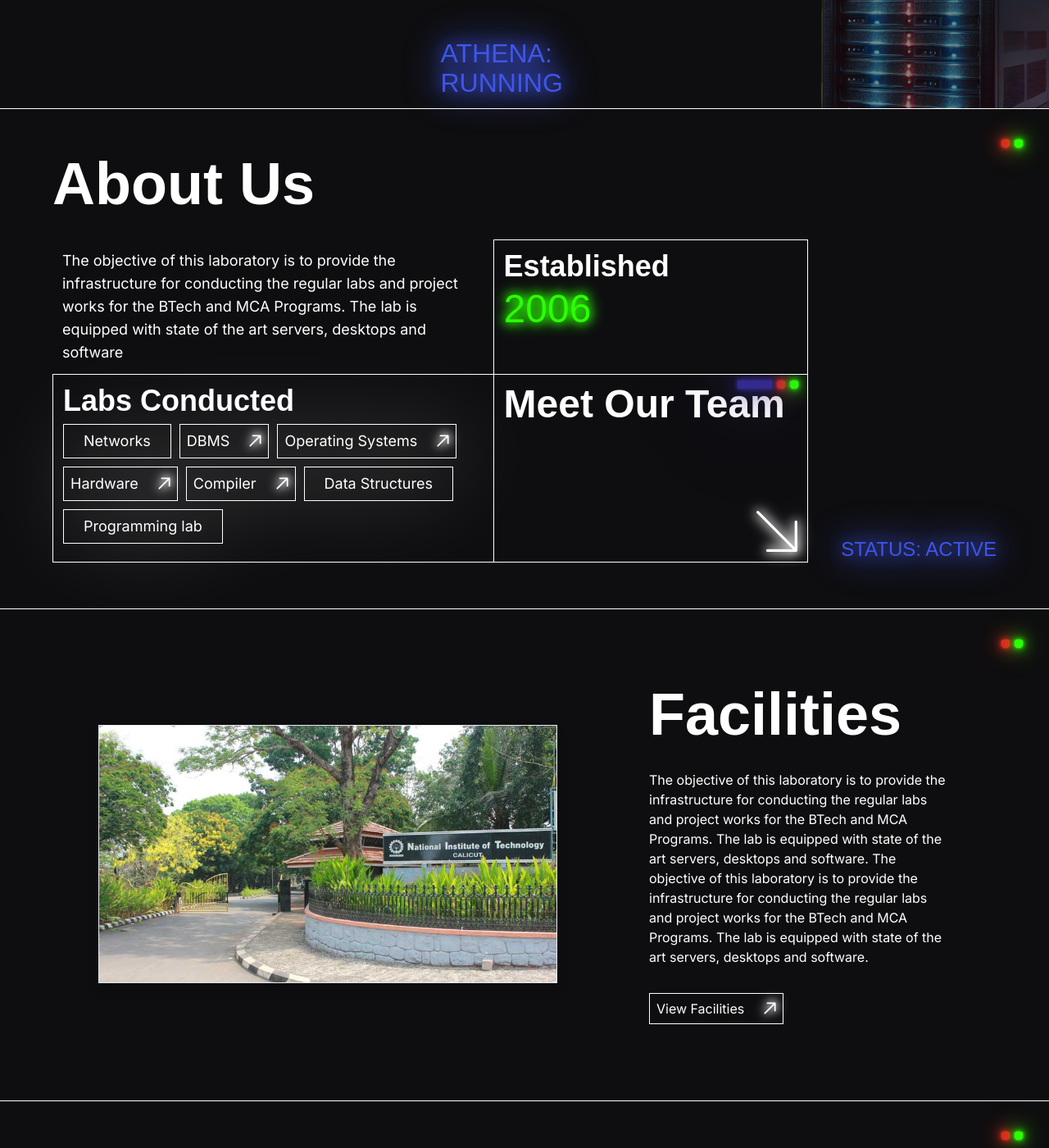
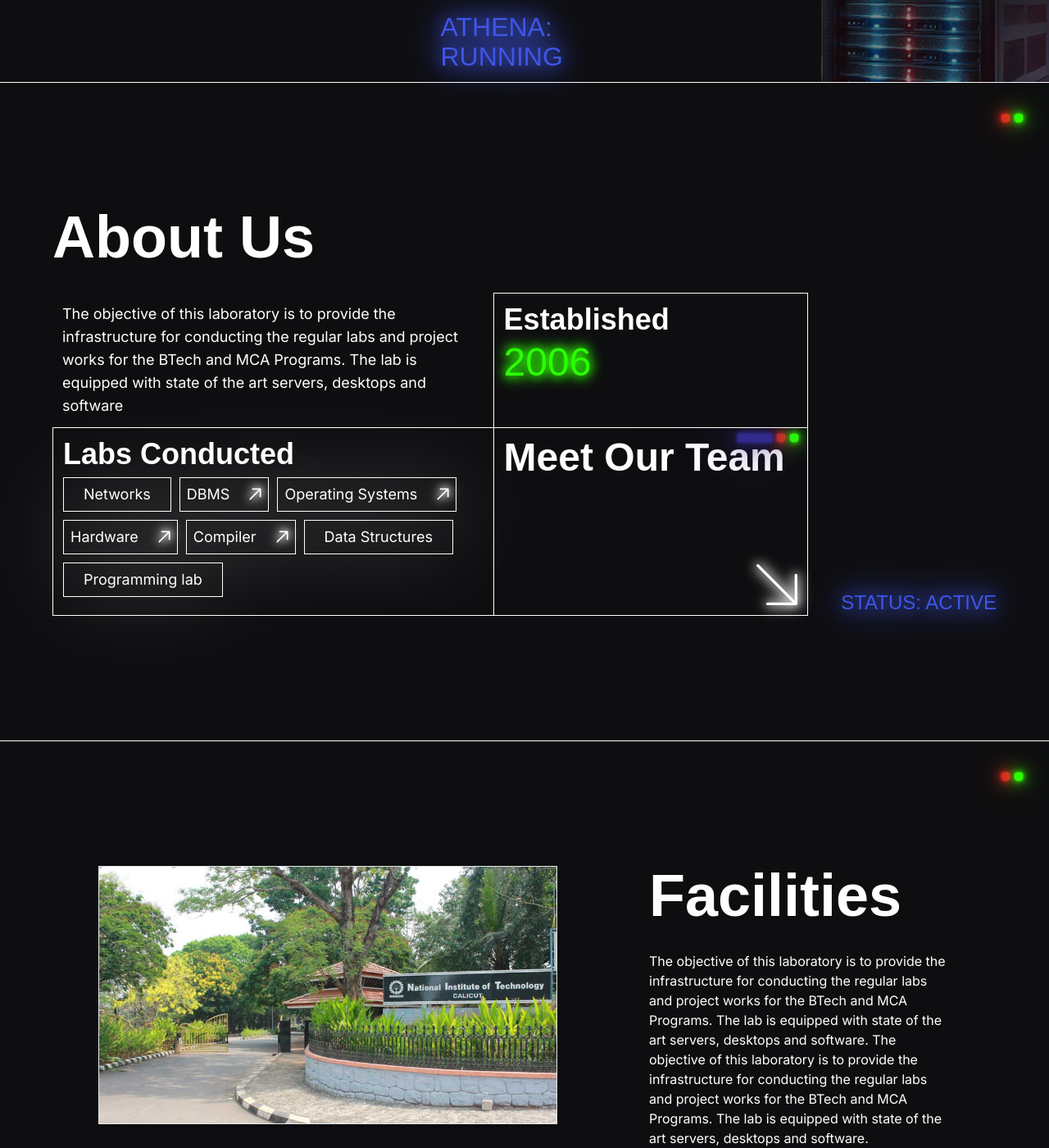
Before and after one commit to athena-server/athena-server.github.io, a Next.js app: page / in a window 1280 px wide. Shown: the part 700-2100 px from the top of the page at 82% size. Built offline with nearby package versions, Linux system fonts and the light colour scheme; a web font is replaced by a local one.

Commit message:
changed container and section behaviour to fit bigger displays

```diff
--- a/src/app/page.tsx
+++ b/src/app/page.tsx
@@ -9,6 +9,7 @@ import { alumniSans, geo } from "@/fonts";
 import SectionDivider from "@/components/SectionDivider";
 import { useRouter } from "next/navigation";
 import { useCallback, useMemo } from "react";
+import Section from "@/components/Section";
 
 
 
@@ -68,9 +69,7 @@ const Page = () => {
 
     return (
         <Container>
-            <div className="min-h-screen h-full w-full">
-                {/* Hero section */}
-                <section className="flex flex-col relative justify-center h-screen items-center lg:items-start">
+            <Section className="flex flex-col justify-center min-h-screen items-center lg:items-start h-full">
                 {/* 1. SSL Text Div */}
                 <div className="w-[215px] h-[192px] lg:w-[1000px] lg:h-[248px] lg:top-[343px] lg:left-[140px] p-0 mb-8">
                     <p className={`${alumniSans.className} font-bold text-[64px] leading-[64px] text-center flex justify-center lg:text-[124px] lg:leading-[124px] lg:text-left bg-[linear-gradient(281.06deg,_#FFFFFF_36.47%,_#3ACBF1_81.15%)] bg-clip-text text-transparent`}>
@@ -121,13 +120,12 @@ const Page = () => {
                 </div>
 
                 {/* 4. Image Div */}
-                    <div className="absolute bottom-0 right-[-64px] hidden lg:flex md:justify-end">
+                <div className="absolute bottom-0 right-0 hidden lg:flex md:justify-end">
                     <img src="/hero/server.png" alt="Server" className="lg:w-[300px] lg:h-[420px] xl:w-[400px] xl:h-[580.47px]"></img>
                 </div>
-                </section>
+            </Section>
 
-                <section id="about-us" className="relative min-h-[75dvh] h-full flex justify-between">
-                    <SectionDivider />
+            <Section id="about-us" className="py-24 2xl:py-48 h-full max-h-[1080px] flex justify-between" borderTop>
                 <CloseIcon />
                 <div className="w-full lg:w-4/5 xl:w-3/5 h-inherit flex flex-col gap-8 items-start justify-center py-14">
                     <h2 className={`${alumniSans.className} font-bold text-5xl lg:text-7xl`}> About Us </h2>
@@ -182,9 +180,8 @@ const Page = () => {
                     style={{ filter: 'drop-shadow(0 0 10px var(--dark-blue)) drop-shadow(0 0 20px var(--dark-blue))' }}>
                     STATUS: ACTIVE
                 </span>
-                </section>
-                <section id="facilities" className="relative min-h-[75dvh] h-full flex items-center justify-between">
-                    <SectionDivider />
+            </Section>
+            <Section id="facilities" className="py-24 2xl:py-48 h-full max-h-[1080px] flex justify-between" borderTop>
                 <CloseIcon />
                 <div className="w-7/12 hidden lg:block h-inherit flex flex-col gap-8 items-center justify-center p-14">
                     <div className="aspect-video w-full flex items-center justify-center">
@@ -202,9 +199,8 @@ const Page = () => {
                         </Button>
                     </div>
                 </div>
-                </section>
-                <section id="resources" className="relative min-h-[75dvh] h-full flex items-center justify-between">
-                    <SectionDivider />
+            </Section>
+            <Section id="resources" className="py-24 2xl:py-48 h-full max-h-[1080px] flex justify-between" borderTop>
                 <CloseIcon />
                 <div className="w-full lg:w-5/12 h-inherit flex flex-col gap-8 items-start justify-center p-0 lg:p-14">
                     <h3 className={`${alumniSans.className} font-bold text-5xl lg:text-7xl`}> CSED Resources </h3>
@@ -219,9 +215,8 @@ const Page = () => {
                 <div className="w-7/12 hidden lg:block h-inherit flex flex-col gap-8 items-center justify-center p-14">
                     <img className="aspect-video w-full flex items-center justify-center" src="/Home/server-rack-section-3.svg" />
                 </div>
-                </section>
-                <section id="more-links" className="relative min-h-[150dvh] lg:min-h-[75dvh] h-full flex justify-between">
-                    <SectionDivider />
+            </Section>
+            <Section id="more-links" className="py-24 2xl:py-48 h-full max-h-[1080px] flex justify-between" borderTop>
                 <CloseIcon />
                 <div className="relative p-0 lg:p-14 flex gap-8 flex-col-reverse lg:flex-row w-full">
                     <div className="h-full w-full lg:w-1/3 flex flex-col items-start justify-center gap-8 relative">
@@ -252,8 +247,7 @@ const Page = () => {
                         </div>
                     </div>
                 </div>
-                </section>
-            </div>
+            </Section>
         </Container>
     );
 }
--- a/src/components/CloseIcon/index.tsx
+++ b/src/components/CloseIcon/index.tsx
@@ -3,7 +3,7 @@ const CloseIcon = () => {
         <img
             src="/CloseIcon/tab-bar-icon.svg"
             alt="tab-bar-icon"
-            className="hidden md:block absolute top-0 -right-16 2xl:right-0"
+            className="hidden md:block absolute top-0 right-0"
             height={100}
         />
     )
--- a/src/components/Container/index.tsx
+++ b/src/components/Container/index.tsx
@@ -18,7 +18,7 @@ const Container = ({
     className,
     disableAnimation = true,
 }: ContainerProps): JSX.Element => {
-    const containerClass = useMemo(() => `w-screen overflow-x-hidden min-h-screen h-full flex items-center justify-center p-4 md:py-8 md:px-16 ${className}`, [className]);
+    const containerClass = useMemo(() => `w-screen overflow-x-hidden min-h-screen h-full flex flex-col items-center justify-center relative ${className}`, [className]);
     const containerProps: HTMLMotionProps<'div'> = useMemo(() =>
         disableAnimation
             ? {
@@ -39,9 +39,7 @@ const Container = ({
     return (
         <AnimatePresence>
             <motion.div {...containerProps}>
-                <div className='w-full max-w-[1920px]'>
-                    {children}
-                </div>
+                {children}
             </motion.div>
         </AnimatePresence>
     )
--- /dev/null
+++ b/src/components/Section/index.tsx
@@ -0,0 +1,27 @@
+import { ReactNode } from "react";
+
+/**
+ *
+ */
+const Section = ({
+    children,
+    id = undefined,
+    className = "",
+    borderTop = false,
+}: SectionProps) => {
+    return (
+        <section id={id} className={`relative w-full px-4 md:px-16 flex justify-center ${borderTop ? 'border border-white border-0 border-t-[1px]' : ''}`}>
+            <div className={`w-full max-w-[1920px] ${className}`}>
+                {children}
+            </div>
+        </section>
+    )
+}
+
+export default Section;
+export interface SectionProps {
+    children: ReactNode,
+    id?: string,
+    className?: string,
+    borderTop?: boolean
+}
```
Lines whose indentation alone changed are shown as unchanged.
